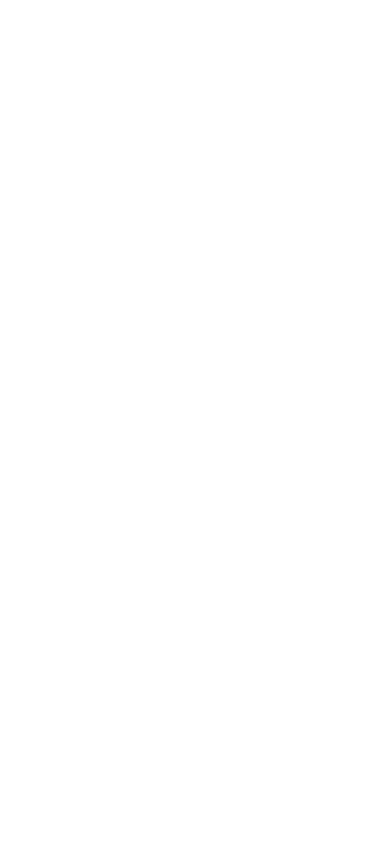
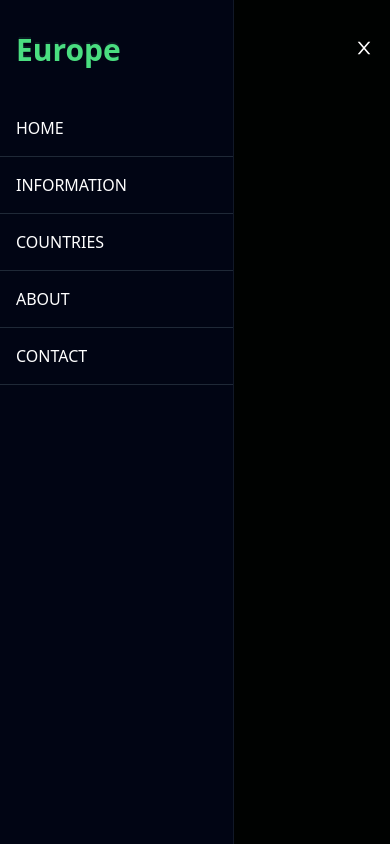
Before and after one commit to dawid-majewski-pl/europe, a React (Create React App) app: page / in a window 390 px wide. Built offline with nearby package versions, Linux system fonts and the light colour scheme.

Commit message:
Navbar component added and styled for mobile and desktop.

```diff
--- a/package.json
+++ b/package.json
@@ -8,6 +8,7 @@
     "@testing-library/user-event": "^13.5.0",
     "react": "^18.2.0",
     "react-dom": "^18.2.0",
+    "react-icons": "^4.10.1",
     "react-scripts": "5.0.1",
     "web-vitals": "^2.1.4"
   },
--- a/src/App.js
+++ b/src/App.js
@@ -1,9 +1,10 @@
-import React from 'react'
+import React from 'react';
+import Navbar from './components/Navbar';
 
 function App() {
   return (
     <div>
-
+      <Navbar />
     </div>
   );
 }
--- /dev/null
+++ b/src/components/Navbar.jsx
@@ -0,0 +1,38 @@
+import React, {useState} from 'react'
+import {AiOutlineClose, AiOutlineMenu} from 'react-icons/ai'
+
+const Navbar = () => {
+const [nav, setNav] = useState(false)
+
+const handleNav = () => {
+    setNav(!nav)
+}
+
+    return (
+        <div className='flex justify-between items-center h-24 max-w-[1240px] mx-auto text-white px-4'>
+            <h1 className='w-full text-3xl font-bold text-green-400'>Europe</h1>
+            <ul className='hidden md:flex'>
+                <li className='p-4'>Home</li>
+                <li className='p-4'>Information</li>
+                <li className='p-4'>Countries</li>
+                <li className='p-4'>About</li>
+                <li className='p-4'>Contact</li>
+            </ul>
+            <div onClick={handleNav} className='block md:hidden'>
+                {!nav ? <AiOutlineClose size={20}/> : <AiOutlineMenu size={20}/>}
+            </div>
+            <div className={!nav ? 'fixed left-0 top-0 w-[60%] h-full border-r border-r-gray-900 bg-slate-950 bg-opacity-90 ease-out duration-500' : 'fixed left-[-100%]'}>
+                <h2 className='w-full text-3xl font-bold text-green-400 mx-4 my-8'>Europe</h2>
+                <ul className='uppercase'>
+                    <li className='p-4 border-b border-b-gray-800'>Home</li>
+                    <li className='p-4 border-b border-gray-800'>Information</li>
+                    <li className='p-4 border-b border-gray-800'>Countries</li>
+                    <li className='p-4 border-b border-gray-800'>About</li>
+                    <li className='p-4 border-b border-gray-800'>Contact</li>
+                </ul>
+            </div>
+        </div>
+    )
+}
+
+export default Navbar
--- a/src/index.css
+++ b/src/index.css
@@ -1,3 +1,7 @@
 @tailwind base;
 @tailwind components;
 @tailwind utilities;
+
+body {
+  background-color: #000201;
+}
```
Also changed, not shown: 1 other file (tests, documents, lock files or other folders).
